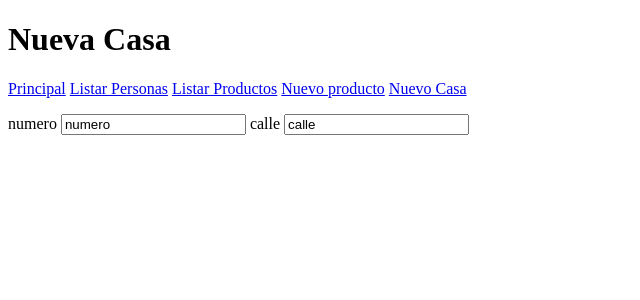
After one commit to fmachin27/gestionalquileres, a PHP site: the page made by src/vista/casa/nuevo.php in a window 1280 px wide. The commit adds this page. Shown: the top 300 px of the page, without its empty margins (0-640 px from the left). Run offline with PHP 8.4, Linux system fonts and the light colour scheme; the template is opened without the code that fills it, so the values that code supplies are empty.

Commit message:
agregue controlador y vista de Casa

```diff
--- /dev/null
+++ b/src/vista/casa/nuevo.php
@@ -0,0 +1,29 @@
+<!DOCTYPE html>
+<html lang="en">
+
+<head>
+  <meta charset="UTF-8">
+  <meta name="viewport" content="width=device-width, initial-scale=1.0">
+  <title>Document</title>
+</head>
+
+<body>
+  <h1>Nueva Casa</h1>
+  <?php
+  require 'src/vista/menu.php'; ?>
+  <p><?= $this->datos; ?></p>
+
+
+  <form action="index.php?casa&m=crear" method=" post">
+    <label for="numero">numero</label>
+
+    <input type="text" value="numero" name="numero">
+    </label>
+    <label for="calle">calle
+      <input type="text" value="calle" name="calle">
+    </label>
+  </form>
+
+</body>
+
+</html>
--- a/src/vista/menu.php
+++ b/src/vista/menu.php
@@ -3,4 +3,6 @@
   <a href="index.php?c=persona&m=listar">Listar Personas</a>
   <a href="index.php?c=producto&m=listar">Listar Productos</a>
   <a href="index.php?c=producto&m=nuevo">Nuevo producto</a>
+  <a href="index.php?c=casa&m=nuevo">Nuevo Casa</a>
+
 </nav>
```
Also changed, not shown: src/controlador/Casa_Controller.php (added, +14 -0 lines), 1 other file.
